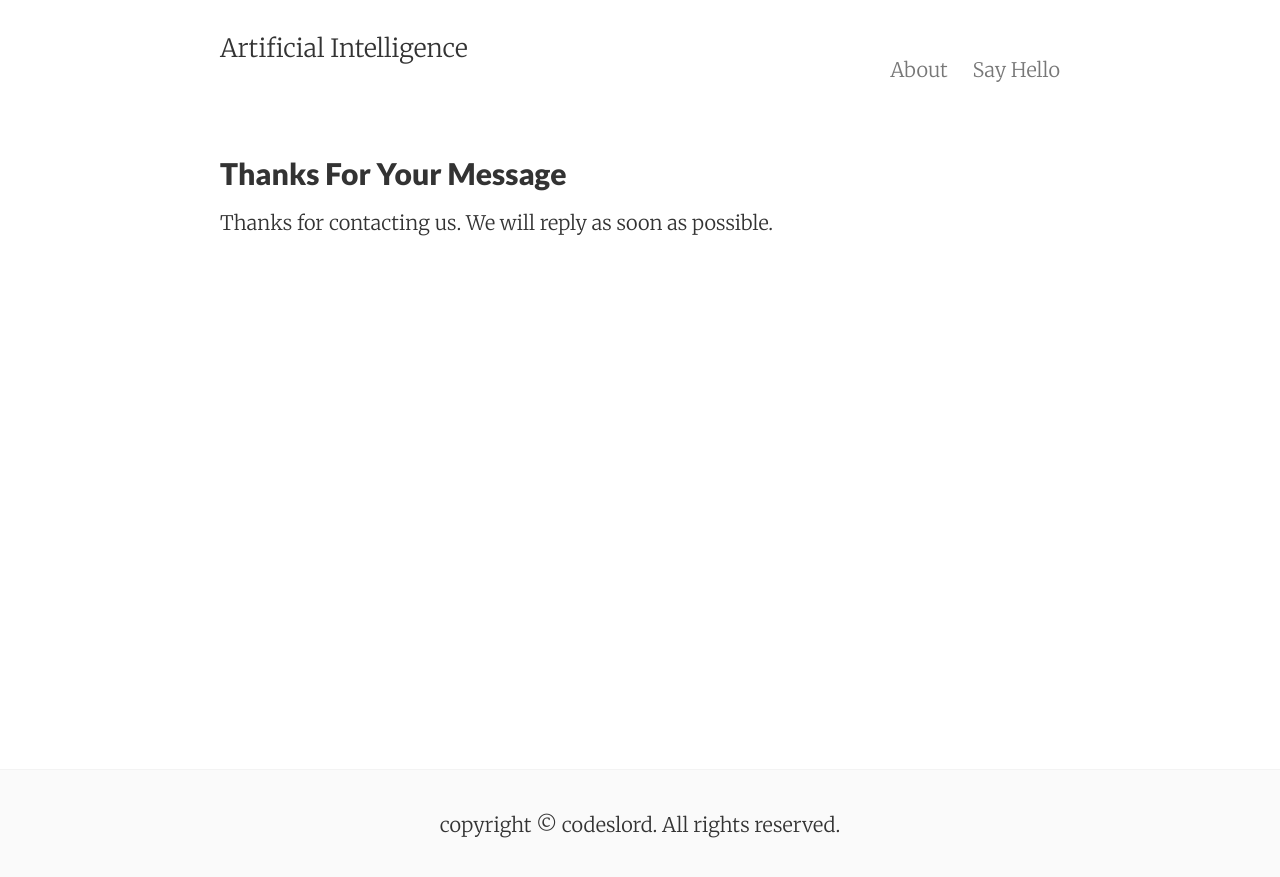
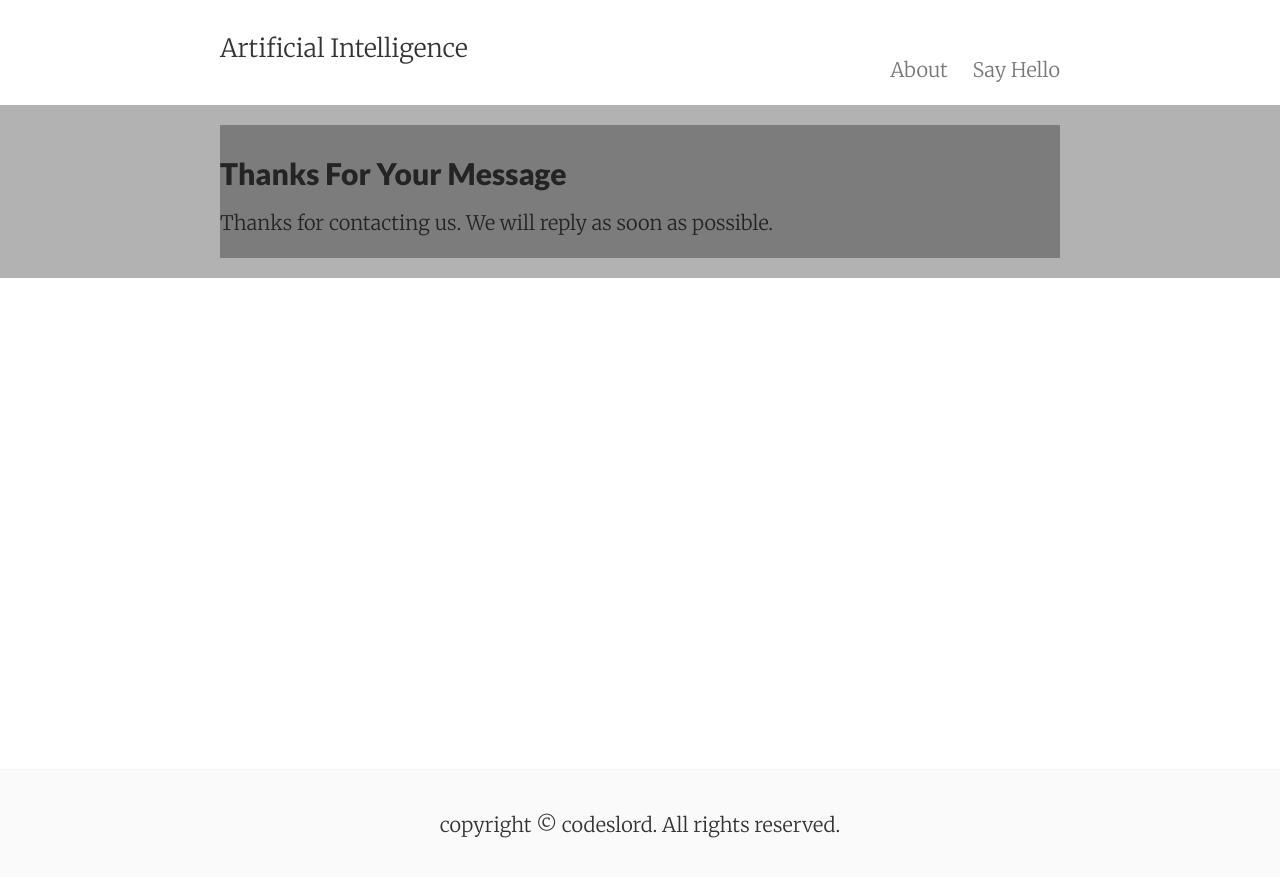
Before and after one commit to codeslord/codeslord.github.io, a Jekyll site: the page built from thanks.md, in a window 1280 px wide. Shown: the top 877 px of the page. Built offline with Jekyll 4.4.1, drawn with Linux system fonts in a browser that asks for light colours; nearby versions of some CDN libraries.

Commit message:
Trying changes to home page

```diff
--- a/_sass/_posts.scss
+++ b/_sass/_posts.scss
@@ -1,7 +1,27 @@
 
-.posts {
-  margin: 0;
+.post {
+  position: relative;
+  overflow: hidden;
 }
+
+.post-overlay {
+  position: relative;
+  z-index: 1;
+  background: rgba(255, 255, 255, 0.8);
+  padding: 1rem;
+}
+
+.post::before {
+  content: "";
+  position: absolute;
+  top: 0;
+  left: 0;
+  width: 100%;
+  height: 100%;
+  background: rgba(0, 0, 0, 0.3); /* Adjust the color and opacity as needed */
+  z-index: 0;
+}
+
 
 .posts .post {
   margin-bottom: 0.75em;
```
Also changed, not shown: index.html (+7 -1 lines).
